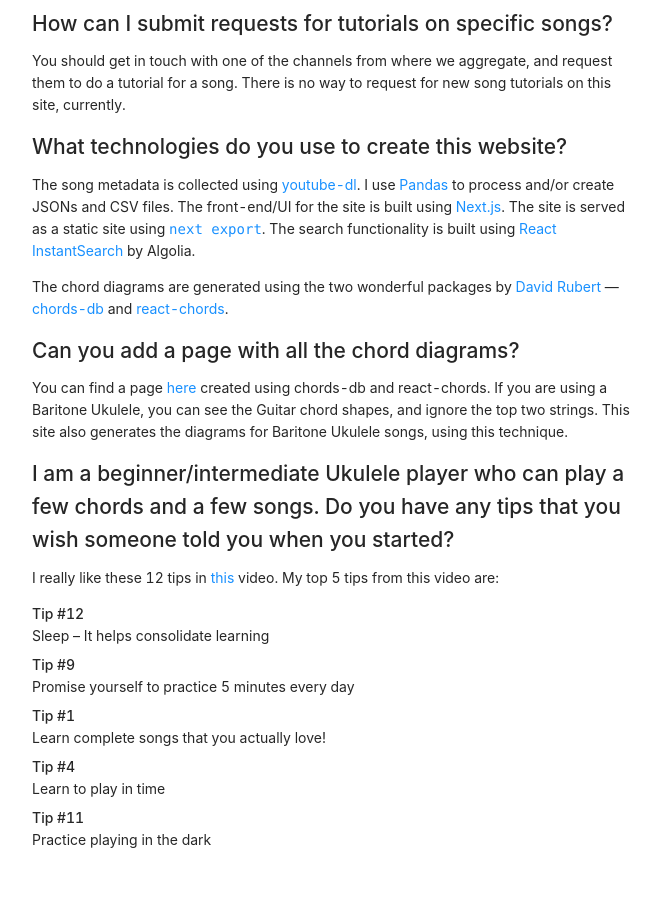
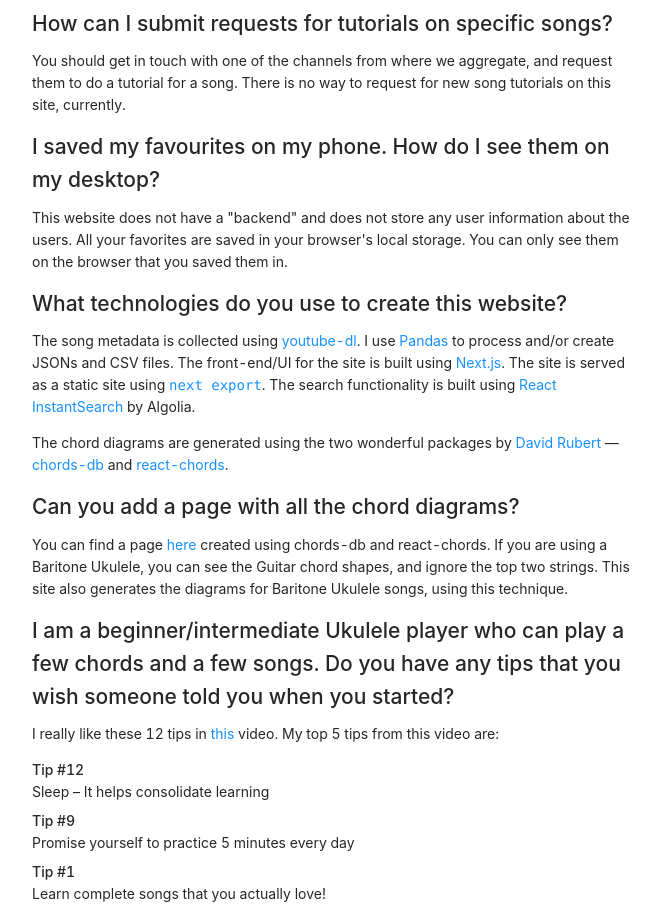
Before and after one commit to punchagan/ukulele-tutorials, a Next.js app in the folder site/: page /about in a window 1280 px wide. Shown: the part 1120-2035 px from the top of the page, without its empty margins (308-968 px from the left). Before the commit the page ends 2013 px from the top, so only its background shows below. Built offline with nearby package versions, Linux system fonts and the light colour scheme.

Commit message:
Add FAQ about favourites in local storage

```diff
--- a/site/pages/about.js
+++ b/site/pages/about.js
@@ -92,6 +92,14 @@ export default function About() {
           to do a tutorial for a song. There is no way to request for new song tutorials on this
           site, currently.
         </p>
+
+        <h2>I saved my favourites on my phone. How do I see them on my desktop?</h2>
+        <p>
+          This website does not have a "backend" and does not store any user information about the
+          users. All your favorites are saved in your browser's local storage. You can only see them
+          on the browser that you saved them in.
+        </p>
+
         <h2>What technologies do you use to create this website?</h2>
         <p>
           The song metadata is collected using{" "}
```
